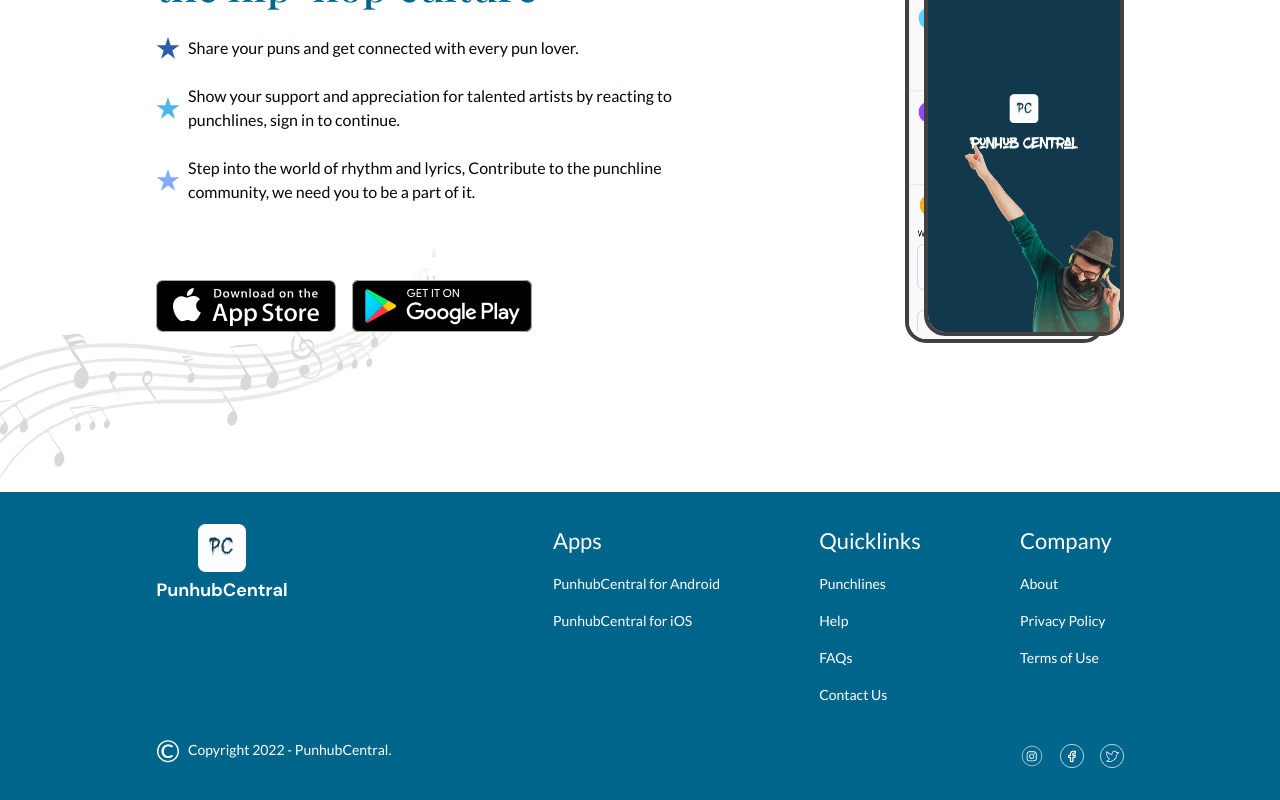
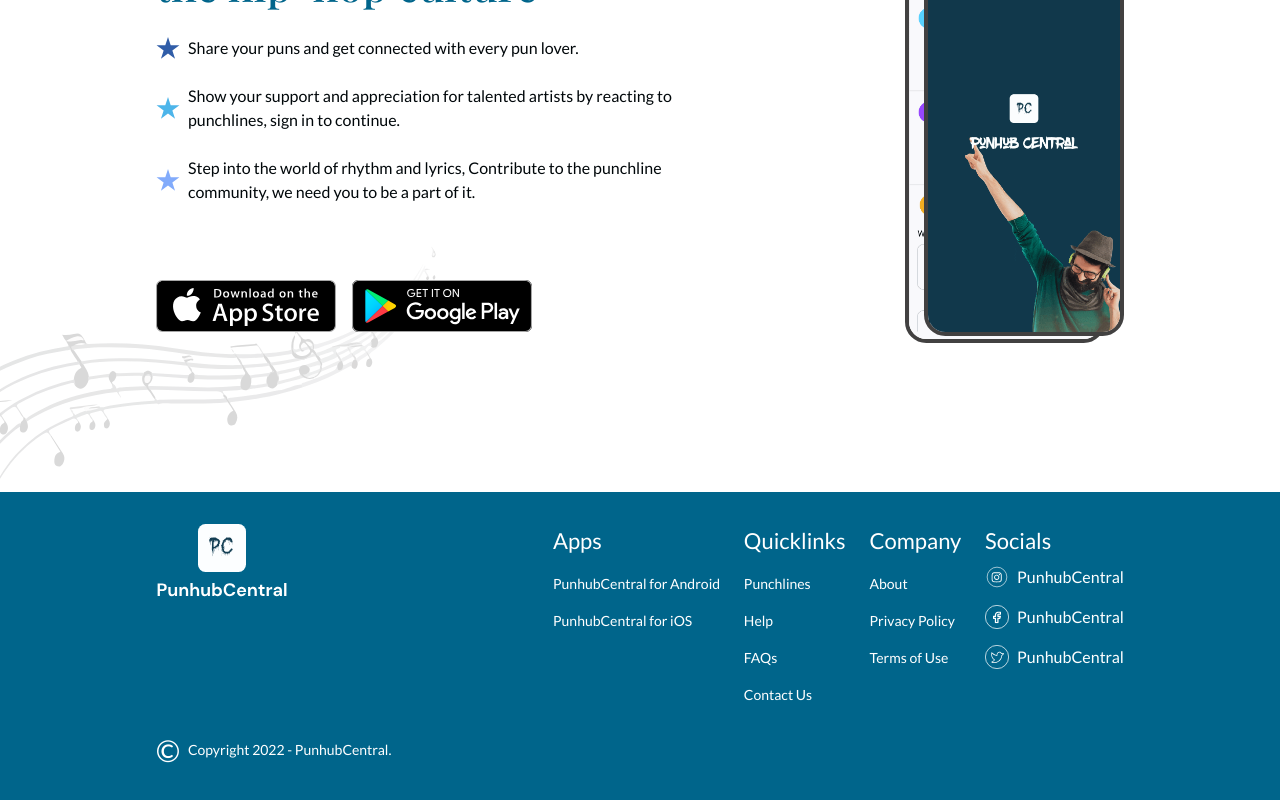
Before and after one commit to samfrexz619/punhub-central, a Next.js app: page / in a window 1280 px wide. Shown: the part 296-1096 px from the top of the page. Built offline with nearby package versions, Linux system fonts and the light colour scheme.

Commit message:
refactored social comp

```diff
--- a/app/components/Footer/Footer.tsx
+++ b/app/components/Footer/Footer.tsx
@@ -39,9 +39,23 @@
               <Link href={'#'} className='block text-14 font-normal'>Privacy Policy</Link>
               <Link href={'#'} className='block py-4 text-14 font-normal'>Terms of Use</Link>
             </div>
-            <div className='flex gap-x-4'>
-              <Socials  />
-            </div>
+          </div>
+
+          <div className='h-full'>
+            <h4 className='text-22 font-medium'>Socials</h4>
+            <a href="#" className='flex gap-x-2 items-center py-2'>
+              <Socials social='ig' />
+              <span>PunhubCentral</span>
+            </a>
+            <a href="#" className='flex gap-x-2 items-center py-2'>
+              <Socials social='fb' />
+              <span>PunhubCentral</span>
+            </a>
+            <a href="#" className='flex gap-x-2 items-center py-2'>
+              <Socials social='x' />
+              <span>PunhubCentral</span>
+            </a>
+
           </div>
         </div>
       </div>
--- a/app/components/Footer/Socials.tsx
+++ b/app/components/Footer/Socials.tsx
@@ -1,33 +1,37 @@
 import Image from "next/image";
 
+interface Props {
+  social: string;
+}
 
-export const Socials = () => {
+export const Socials = ({social}: Props) => {
   return (
-    <>
-      <a href="#">
+    <span>
+      {
+        social === 'ig'
+        ?
             <Image
               src={'/assets/socials/insta.svg'}
               alt='instagram icon'
               height={24}
               width={24}
             />
-      </a>
-      <a href="#">
+        : social === 'fb'
+        ?
             <Image
               src={'/assets/socials/facebook.svg'}
               alt='instagram icon'
               height={24}
               width={24}
             />
-      </a>
-      <a href="#">
+        :
             <Image
               src={'/assets/socials/twitter.svg'}
               alt='instagram icon'
               height={24}
               width={24}
             />
-      </a>
-    </>
+      }
+    </span>
   )
 }
```
Lines whose indentation alone changed are shown as unchanged.
